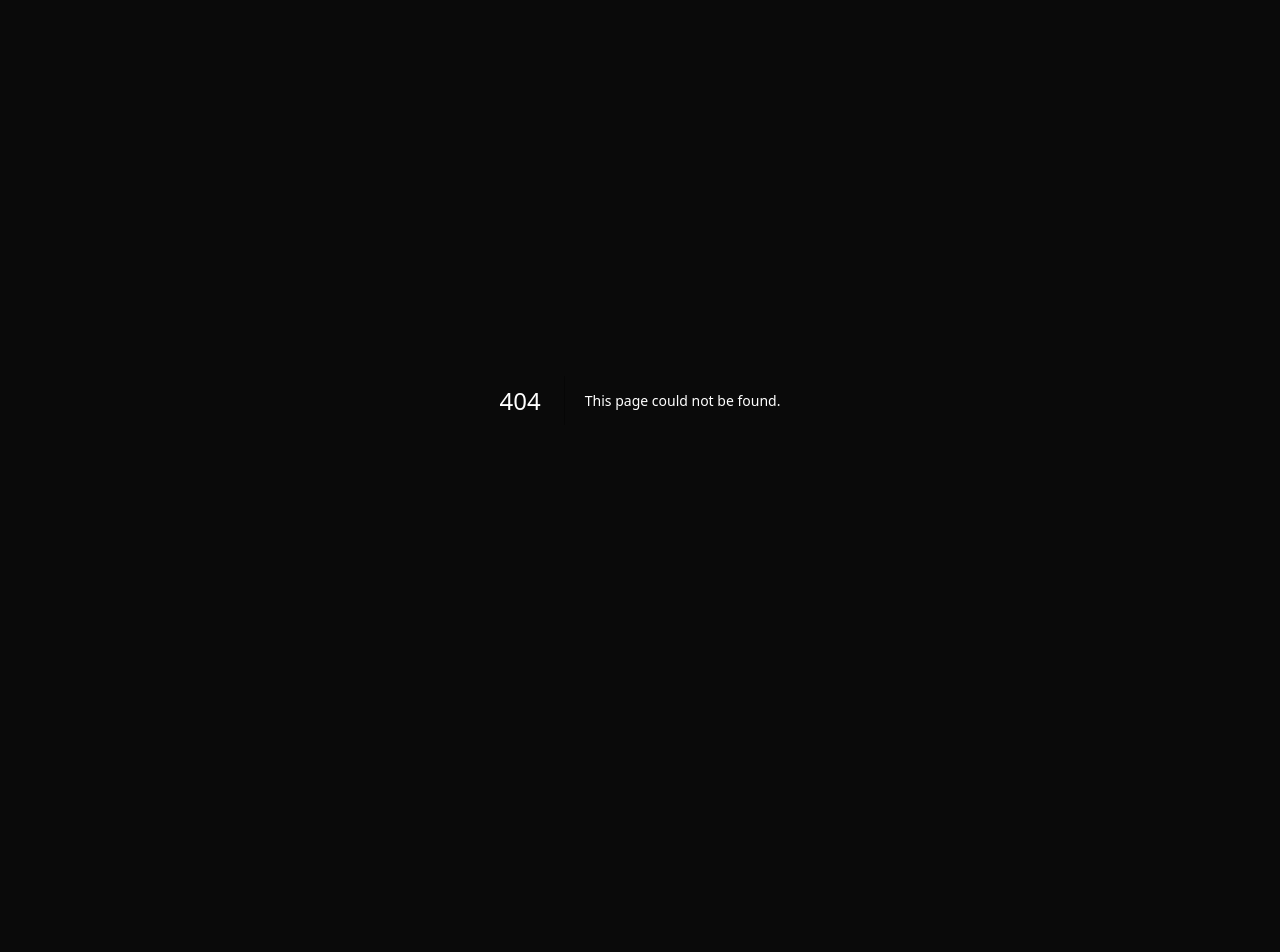
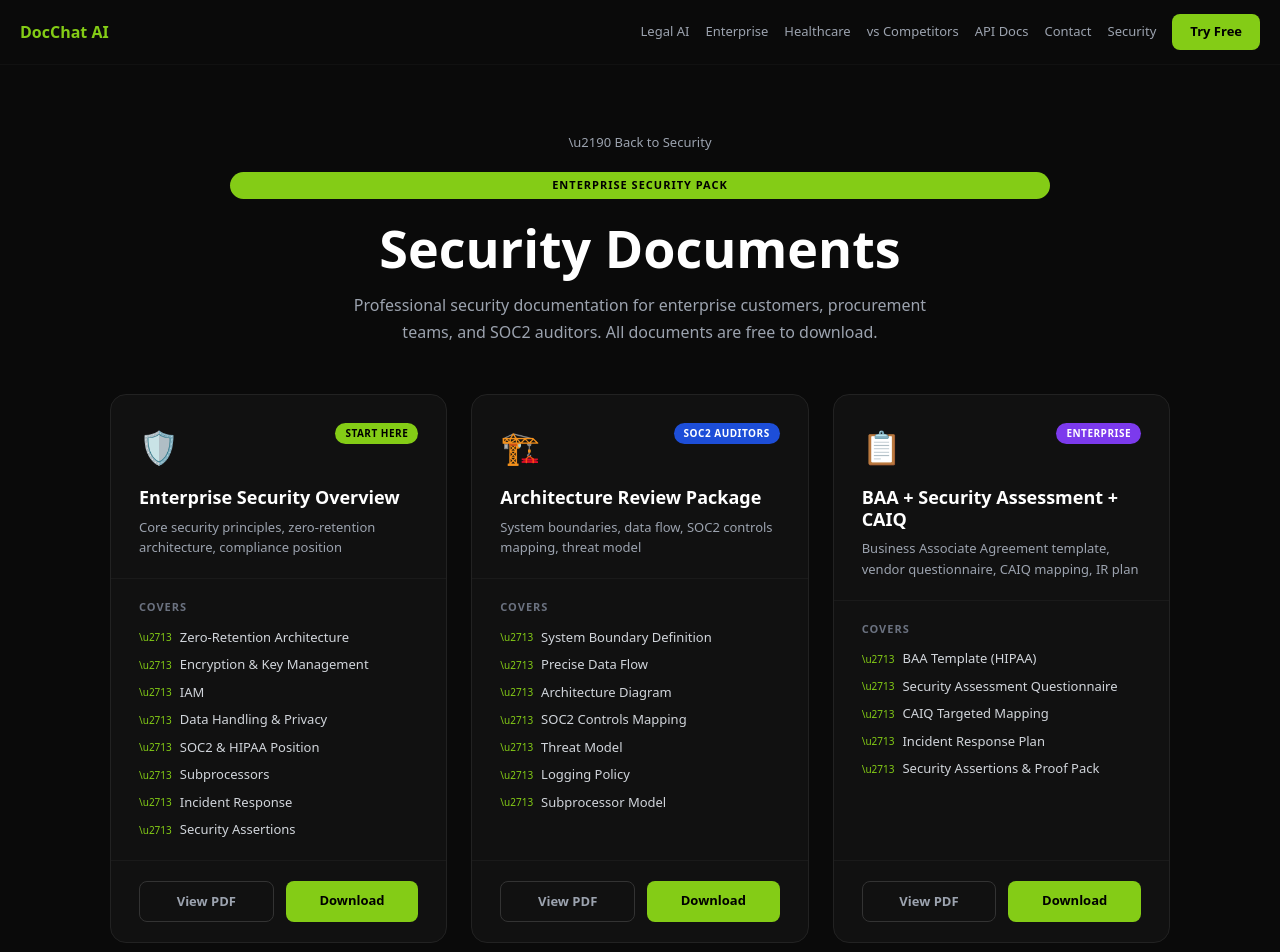
Before and after one commit to justin280/docchat-saas, a Next.js app: page /security/documents in a window 1280 px wide. Before the commit this address had no page. Shown: the top 952 px of the page. Before the commit the page ends 800 px from the top, so only its background shows below. Built offline with nearby package versions, Linux system fonts and the light colour scheme.

Commit message:
Add: Security documents page with embedded PDF viewer and downloads

```diff
--- /dev/null
+++ b/app/(pages)/security/documents/page.js
@@ -0,0 +1,140 @@
+import Link from 'next/link';
+
+export const metadata = {
+  title: 'Security Documents | DocChat AI — Enterprise Security Pack',
+  description: 'Download DocChat AI enterprise security documentation: Security Overview, Architecture Review Package, BAA & Security Assessment.',
+};
+
+const NAV_PAGES = [
+  { slug: '/legal-ai', label: 'Legal AI' },
+  { slug: '/enterprise', label: 'Enterprise' },
+  { slug: '/healthcare', label: 'Healthcare' },
+  { slug: '/compare', label: 'vs Competitors' },
+  { slug: '/api-docs', label: 'API Docs' },
+  { slug: '/contact', label: 'Contact' },
+  { slug: '/security', label: 'Security' },
+];
+
+const DOCS = [
+  {
+    id: 'overview',
+    title: 'Enterprise Security Overview',
+    subtitle: 'Core security principles, zero-retention architecture, compliance position',
+    badge: 'START HERE',
+    badgeColor: '#84cc16',
+    badgeText: '#000',
+    icon: '\uD83D\uDEE1\uFE0F',
+    file: '/docs/docchat-enterprise-security-overview.pdf',
+    filename: 'docchat-enterprise-security-overview.pdf',
+    sections: ['Zero-Retention Architecture', 'Encryption & Key Management', 'IAM', 'Data Handling & Privacy', 'SOC2 & HIPAA Position', 'Subprocessors', 'Incident Response', 'Security Assertions'],
+  },
+  {
+    id: 'architecture',
+    title: 'Architecture Review Package',
+    subtitle: 'System boundaries, data flow, SOC2 controls mapping, threat model',
+    badge: 'SOC2 AUDITORS',
+    badgeColor: '#1d4ed8',
+    badgeText: '#fff',
+    icon: '\uD83C\uDFD7\uFE0F',
+    file: '/docs/docchat-architecture-review-package.pdf',
+    filename: 'docchat-architecture-review-package.pdf',
+    sections: ['System Boundary Definition', 'Precise Data Flow', 'Architecture Diagram', 'SOC2 Controls Mapping', 'Threat Model', 'Logging Policy', 'Subprocessor Model'],
+  },
+  {
+    id: 'baa',
+    title: 'BAA + Security Assessment + CAIQ',
+    subtitle: 'Business Associate Agreement template, vendor questionnaire, CAIQ mapping, IR plan',
+    badge: 'ENTERPRISE',
+    badgeColor: '#7c3aed',
+    badgeText: '#fff',
+    icon: '\uD83D\uDCCB',
+    file: '/docs/docchat-baa-security-assessment.pdf',
+    filename: 'docchat-baa-security-assessment.pdf',
+    sections: ['BAA Template (HIPAA)', 'Security Assessment Questionnaire', 'CAIQ Targeted Mapping', 'Incident Response Plan', 'Security Assertions & Proof Pack'],
+  },
+];
+
+export default function SecurityDocumentsPage() {
+  return (
+    <div style={{backgroundColor:'#0a0a0a',minHeight:'100vh',color:'#fff',fontFamily:'system-ui,sans-serif'}}>
+      {/* Nav */}
+      <nav style={{display:'flex',alignItems:'center',gap:'16px',padding:'14px 20px',borderBottom:'1px solid #111',backgroundColor:'#0a0a0a',position:'sticky',top:0,zIndex:100,flexWrap:'wrap'}}>
+        <Link href="/" style={{fontWeight:'700',color:'#84cc16',marginRight:'auto',fontSize:'16px',textDecoration:'none'}}>DocChat AI</Link>
+        {NAV_PAGES.map(p=>(
+          <Link key={p.slug} href={p.slug} style={{color:'#9ca3af',fontSize:'13px',textDecoration:'none'}}>{p.label}</Link>
+        ))}
+        <Link href="/" style={{backgroundColor:'#84cc16',color:'#000',borderRadius:'8px',padding:'8px 18px',fontSize:'13px',fontWeight:'700',textDecoration:'none'}}>Try Free</Link>
+      </nav>
+
+      {/* Hero */}
+      <section style={{textAlign:'center',padding:'64px 20px 48px',maxWidth:'860px',margin:'0 auto'}}>
+        <Link href="/security" style={{color:'#9ca3af',fontSize:'13px',textDecoration:'none',display:'inline-flex',alignItems:'center',gap:'6px',marginBottom:'20px'}}>
+          \u2190 Back to Security
+        </Link>
+        <span style={{backgroundColor:'#84cc16',color:'#000',padding:'5px 14px',borderRadius:'20px',fontSize:'11px',fontWeight:'700',letterSpacing:'1px',textTransform:'uppercase',display:'block',marginBottom:'20px'}}>Enterprise Security Pack</span>
+        <h1 style={{fontSize:'clamp(28px,5vw,52px)',fontWeight:'900',margin:'0 0 16px',lineHeight:1.1}}>Security Documents</h1>
+        <p style={{color:'#9ca3af',fontSize:'16px',maxWidth:'580px',margin:'0 auto',lineHeight:1.7}}>
+          Professional security documentation for enterprise customers, procurement teams, and SOC2 auditors. All documents are free to download.
+        </p>
+      </section>
+
+      {/* Document Cards */}
+      <section style={{maxWidth:'1100px',margin:'0 auto',padding:'0 20px 80px',display:'grid',gridTemplateColumns:'repeat(auto-fit,minmax(300px,1fr))',gap:'24px'}}>
+        {DOCS.map(doc => (
+          <div key={doc.id} style={{backgroundColor:'#111',border:'1px solid #222',borderRadius:'16px',overflow:'hidden',display:'flex',flexDirection:'column'}}>
+            {/* Card header */}
+            <div style={{padding:'28px 28px 20px',borderBottom:'1px solid #1a1a1a'}}>
+              <div style={{display:'flex',alignItems:'flex-start',justifyContent:'space-between',marginBottom:'16px'}}>
+                <span style={{fontSize:'32px'}}>{doc.icon}</span>
+                <span style={{backgroundColor:doc.badgeColor,color:doc.badgeText,padding:'3px 10px',borderRadius:'12px',fontSize:'10px',fontWeight:'700',letterSpacing:'0.5px'}}>{doc.badge}</span>
+              </div>
+              <h2 style={{fontSize:'18px',fontWeight:'800',margin:'0 0 8px',lineHeight:1.2}}>{doc.title}</h2>
+              <p style={{color:'#9ca3af',fontSize:'13px',margin:0,lineHeight:1.6}}>{doc.subtitle}</p>
+            </div>
+
+            {/* Sections list */}
+            <div style={{padding:'20px 28px',flex:1}}>
+              <p style={{color:'#6b7280',fontSize:'11px',fontWeight:'700',letterSpacing:'1px',textTransform:'uppercase',margin:'0 0 12px'}}>COVERS</p>
+              <ul style={{listStyle:'none',padding:0,margin:0,display:'flex',flexDirection:'column',gap:'8px'}}>
+                {doc.sections.map((s,i) => (
+                  <li key={i} style={{display:'flex',alignItems:'center',gap:'8px',color:'#d1d5db',fontSize:'13px'}}>
+                    <span style={{color:'#84cc16',fontSize:'10px',flexShrink:0}}>\u2713</span>
+                    {s}
+                  </li>
+                ))}
+              </ul>
+            </div>
+
+            {/* Actions */}
+            <div style={{padding:'20px 28px',borderTop:'1px solid #1a1a1a',display:'flex',gap:'12px'}}>
+              <a href={doc.file} target="_blank" rel="noopener noreferrer" style={{flex:1,backgroundColor:'#111',border:'1px solid #333',color:'#9ca3af',padding:'10px 0',borderRadius:'8px',fontSize:'13px',fontWeight:'600',textDecoration:'none',textAlign:'center',display:'block'}}>
+                View PDF
+              </a>
+              <a href={doc.file} download={doc.filename} style={{flex:1,backgroundColor:'#84cc16',color:'#000',padding:'10px 0',borderRadius:'8px',fontSize:'13px',fontWeight:'700',textDecoration:'none',textAlign:'center',display:'block'}}>
+                Download
+              </a>
+            </div>
+          </div>
+        ))}
+      </section>
+
+      {/* Note */}
+      <section style={{maxWidth:'700px',margin:'0 auto 80px',padding:'0 20px',textAlign:'center'}}>
+        <div style={{backgroundColor:'#111',border:'1px solid #222',borderRadius:'12px',padding:'24px'}}>
+          <p style={{color:'#9ca3af',fontSize:'14px',margin:'0 0 4px',lineHeight:1.7}}>
+            <strong style={{color:'#fff'}}>Need signed BAA, custom security assessment, or architecture review?</strong>
+          </p>
+          <p style={{color:'#6b7280',fontSize:'13px',margin:'0 0 16px',lineHeight:1.6}}>
+            These templates are ready to use. For executed agreements or bespoke documentation, contact the security team.
+          </p>
+          <Link href="/contact" style={{backgroundColor:'#84cc16',color:'#000',padding:'10px 28px',borderRadius:'8px',fontWeight:'700',fontSize:'14px',textDecoration:'none',display:'inline-block'}}>Contact Security Team</Link>
+        </div>
+      </section>
+
+      {/* Footer */}
+      <footer style={{borderTop:'1px solid #111',padding:'24px 20px',textAlign:'center',color:'#6b7280',fontSize:'13px'}}>
+        <p style={{margin:0}}>{String.fromCharCode(169)} {new Date().getFullYear()} DocChat AI \u2014 <Link href="/security" style={{color:'#9ca3af',textDecoration:'none'}}>Security</Link> \u00B7 <Link href="/contact" style={{color:'#9ca3af',textDecoration:'none'}}>Contact</Link> \u00B7 <Link href="/" style={{color:'#9ca3af',textDecoration:'none'}}>Home</Link></p>
+      </footer>
+    </div>
+  );
+}
```
